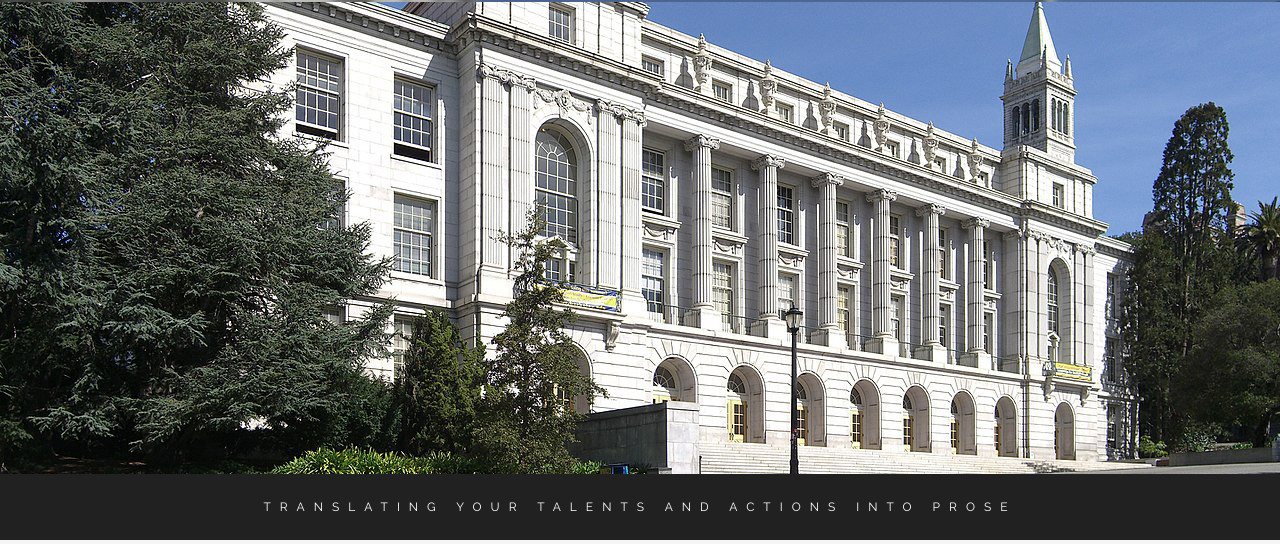
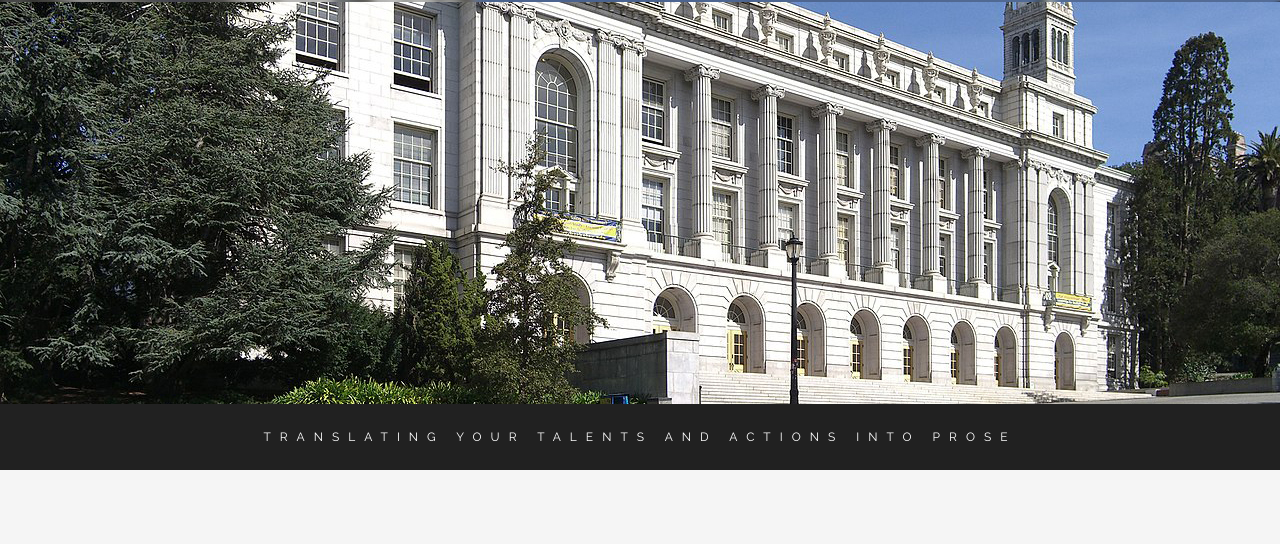
Before and after one commit to DJTrog/Flynn, a plain HTML site: page index.html in a window 1280 px wide. Shown: the part 132-676 px from the top of the page. Drawn offline with nearby package versions, Linux system fonts and the light colour scheme; files whose address does not match are found by name.

Commit message:
hero with vh

```diff
--- a/styles/styles.css
+++ b/styles/styles.css
@@ -332,11 +332,11 @@ footer p{
 
 .module {
   /*background: url(http://d13pix9kaak6wt.cloudfront.net/background/ucberkeley_1354055417_39.jpg);*/
-  background: url("../images/wheeler-1200x550.jpg") 80% 100%;
+  background: url("../images/wheeler-1200x550.jpg")80%100%;
   background-size: cover;
   background-attachment: fixed;
-  width: 100%;
-  height: 550px;
+  max-width: 100%;
+  height: 60vh;
   position: relative;
   overflow: hidden;
   margin: 0px;
```
